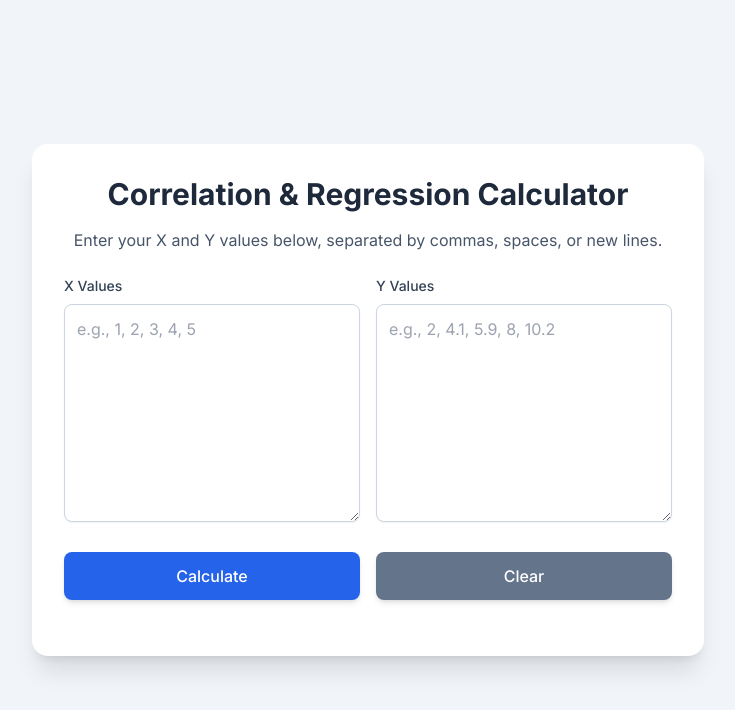
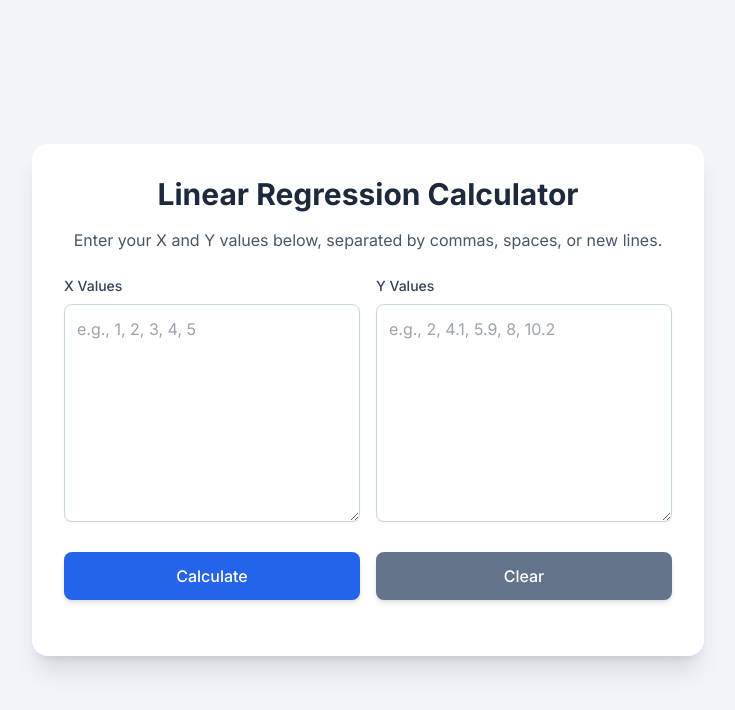
Before and after one commit to ccuadmin01/regression-calculator, a plain HTML site: page index.html in a window 1280 px wide. Shown: the whole page, without its empty margins (272-1007 px from the left). Drawn offline with nearby package versions, Linux system fonts and the light colour scheme.

Commit message:
Fix HTML encoding issues in index.html

```diff
--- a/index.html
+++ b/index.html
@@ -38,7 +38,7 @@
 <body class="bg-slate-100 min-h-screen flex items-center justify-center p-4">
   <div class="bg-white w-full max-w-2xl p-6 md:p-8 shadow-xl rounded-2xl">
     <h1 class="text-2xl md:text-3xl font-bold text-center text-slate-800 mb-4">
-      Correlation & Regression Calculator
+      Linear Regression Calculator
     </h1>
     <p class="text-center text-slate-600 mb-6">
       Enter your X and Y values below, separated by commas, spaces, or new lines.
```
